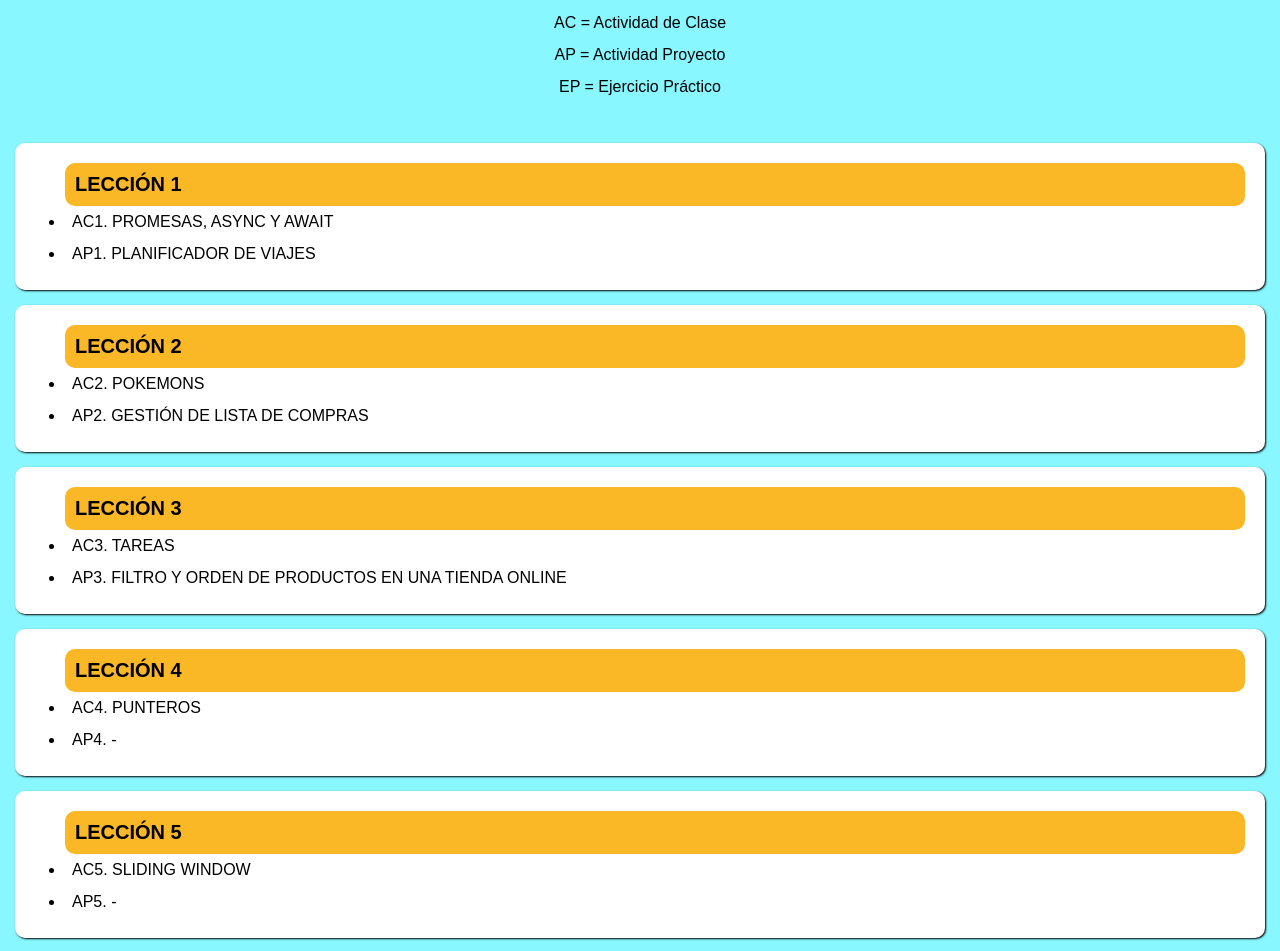
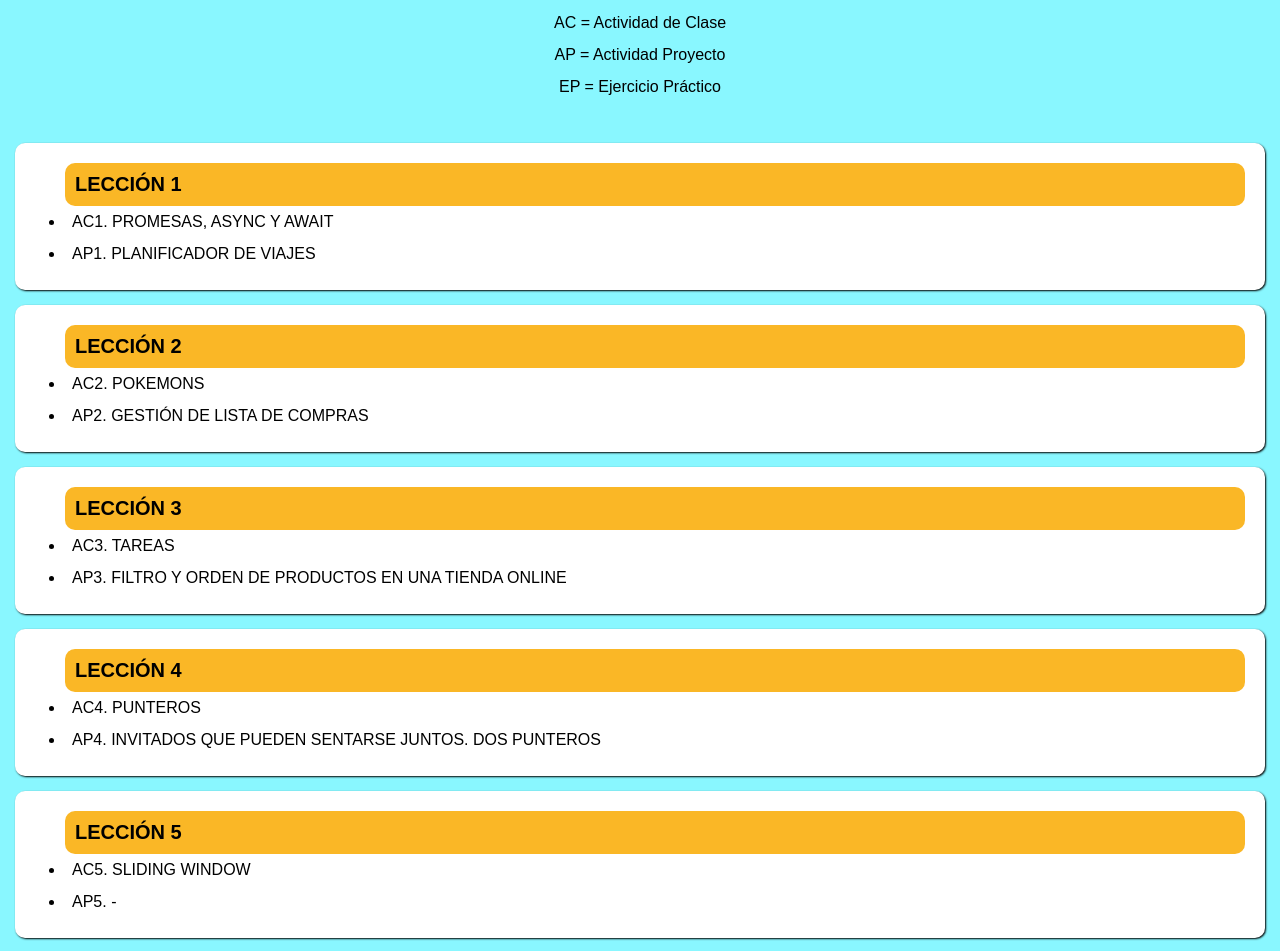
Before and after one commit to Wilberth08-maker/M-dulo-2.-L-gica-y-algoritmos, a plain HTML site: page index.html in a window 1280 px wide. Shown: the part 112-1063 px from the top of the page. Drawn offline with Linux system fonts and the light colour scheme.

Commit message:
Se añadió la actividad 4 en la página principal index.html

```diff
--- a/index.html
+++ b/index.html
@@ -72,7 +72,7 @@
                 <a href="./LECCIÓN 4. PUNTEROS/index.html" target="_blank"> AC4. PUNTEROS </a>
             </li>
             <li>
-                <a href="./LECCIÓN 4/libros.html" target="_blank"> AP4. - </a>
+                <a href="./LECCIÓN 4. PUNTEROS/parNombres.js" target="_blank"> AP4. INVITADOS QUE PUEDEN SENTARSE JUNTOS. DOS PUNTEROS </a>
             </li>
         </ul>
     </div>
```
